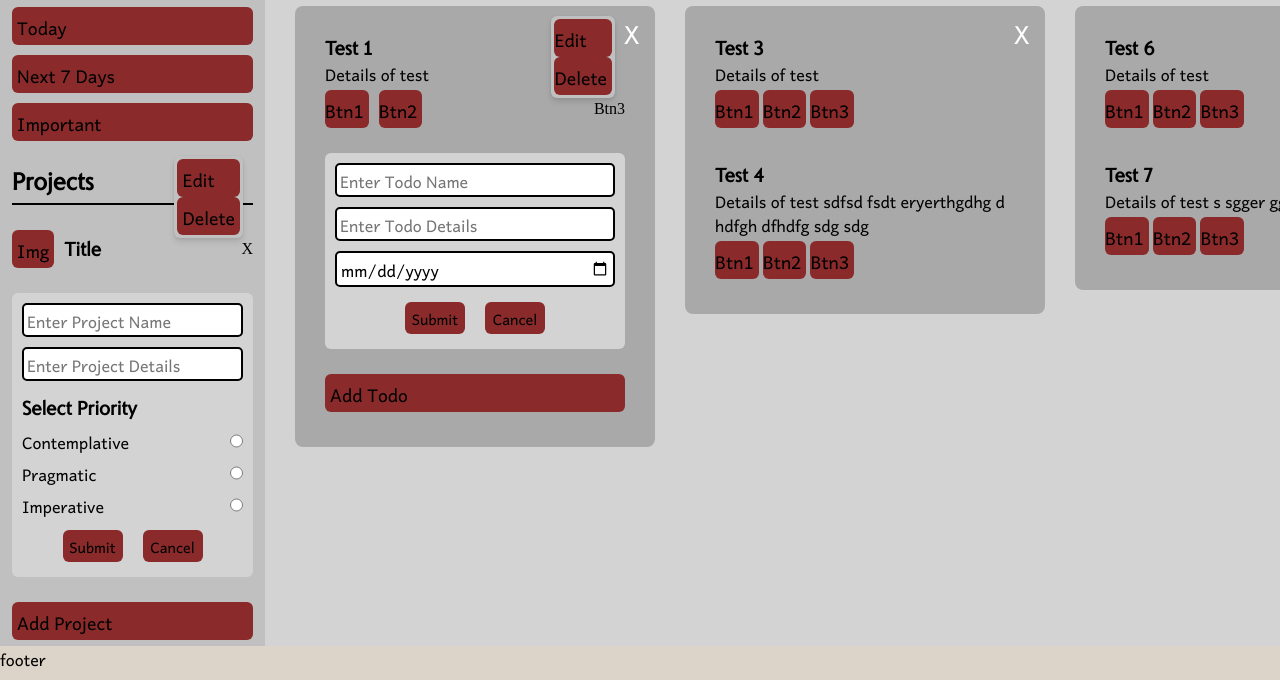
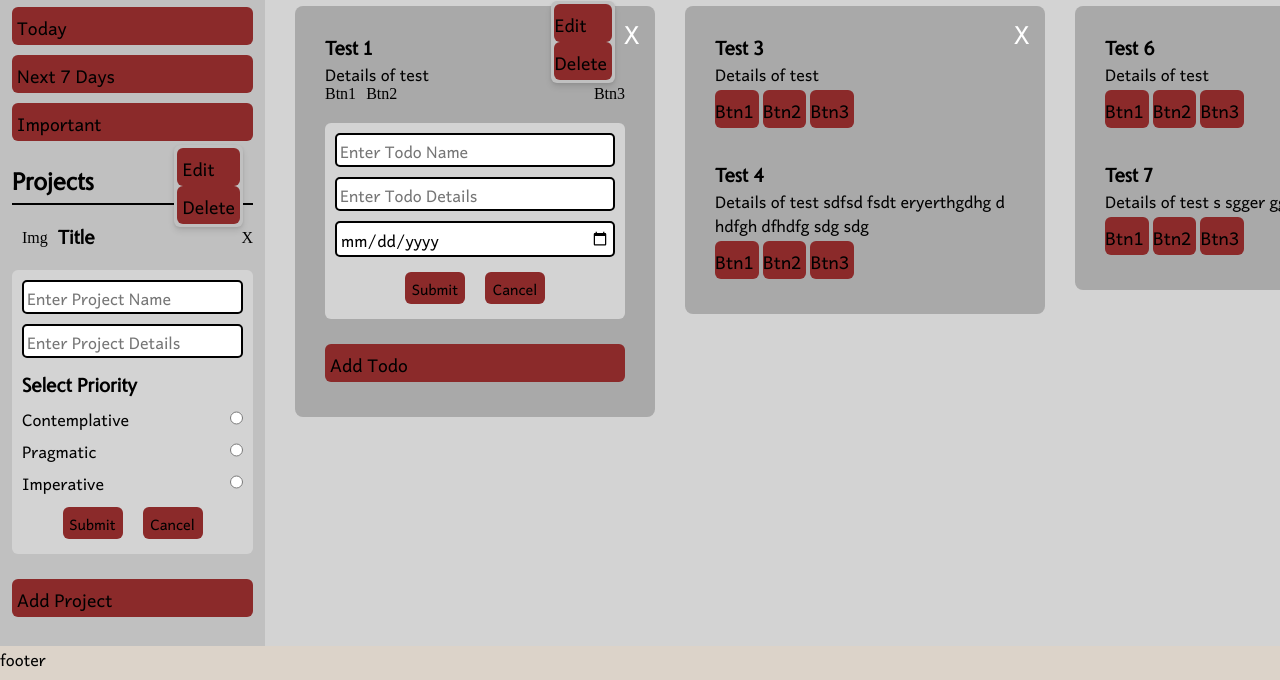
Before and after one commit to Facaller/odin_todo_list, a website built with webpack: page src/index.html in a window 1280 px wide. Shown: the part 120-800 px from the top of the page. Built offline with nearby package versions, Linux system fonts and the light colour scheme.

Commit message:
Small fixes around todo/project creation. Plan rework todo form event and structure

```diff
--- a/src/index.html
+++ b/src/index.html
@@ -20,7 +20,7 @@
         <div class="sidebar-projects">
             <h3>Projects</h3>
             <div class="new-project">
-                <button class="project-img">Img</button>
+                <img class="project-img">Img</img>
                 <h4>Title</h4>
                 <div class="nav-project-details">
                     <p>Deets</p>
@@ -71,8 +71,8 @@
                     <h4>Test 1</h4>
                     <p>Details of test</p>
                     <div class="todo-buttons">
-                        <button class="todo-important">Btn1</button>
-                        <button class="todo-completed">Btn2</button>
+                        <div class="todo-important">Btn1</div>
+                        <div class="todo-completed">Btn2</div>
                         <div class="todo-more">
                             Btn3
                             <div class="more-options-todo">
@@ -97,7 +97,7 @@
                     <button id="cancelTodo">Cancel</button>
                 </div>
             </div>
-            <div class="add-todo"><button id="addTodo">Add Todo</button></div>
+            <div class="add-todo"><button>Add Todo</button></div>
             <button class="project-exit">X</button>
         </div>
         <div class="project-container">
```
Also changed, not shown: src/DOMHandler.js (+12 -6 lines).
